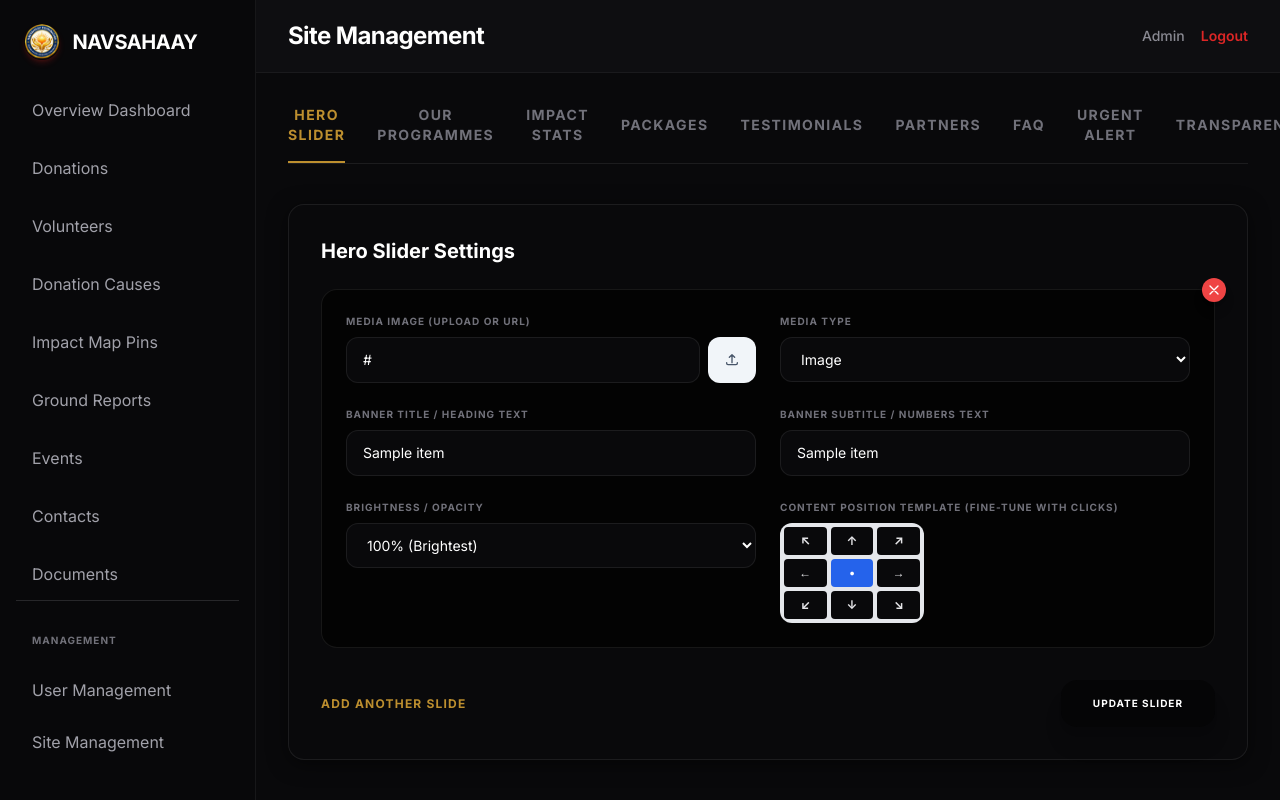
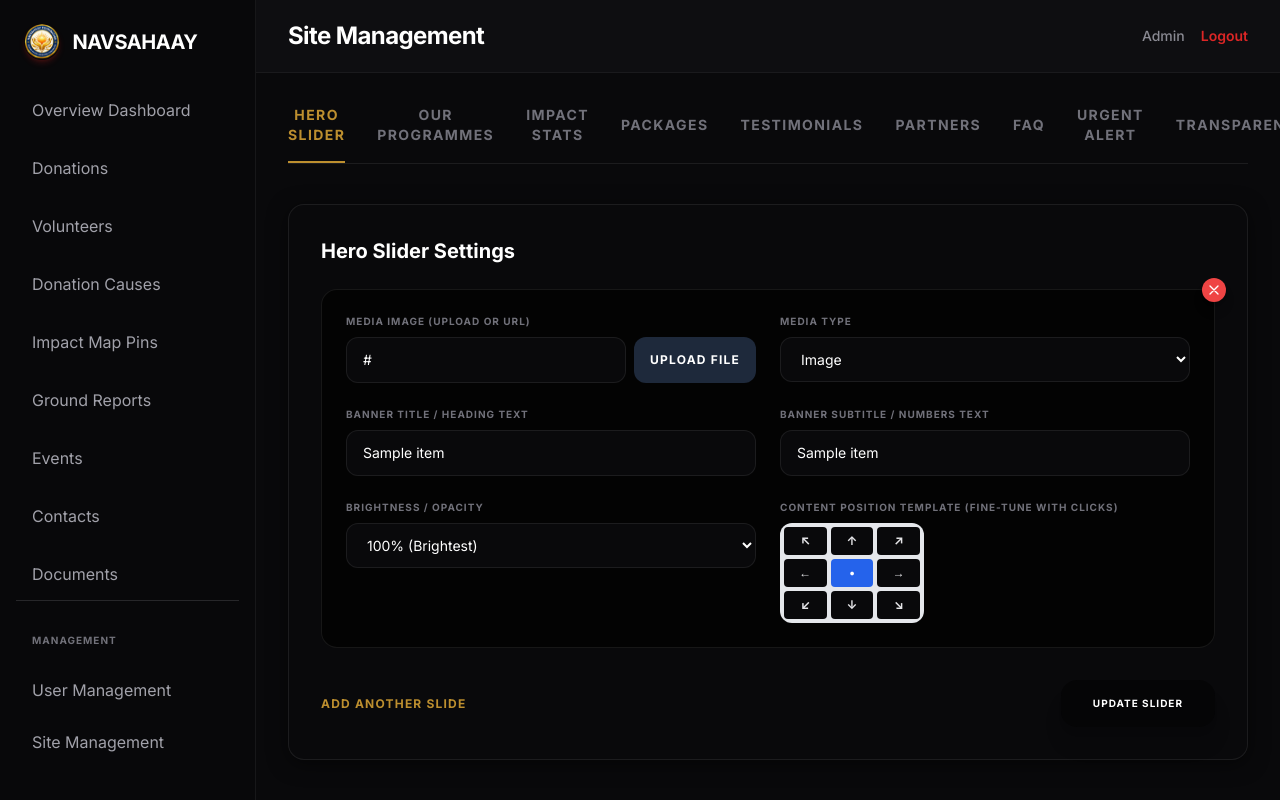
Before and after one commit to supportzingtv-create/NavSahaay, a Flask app: template app/templates/admin/settings.html in a window 1280 px wide. Shown: the top 800 px of the page. Run offline with Flask 3, Linux system fonts and the light colour scheme; the template is opened without the code that fills it: most values are stand-ins (such as "Sample title", 1, 10 or a date in 2020); data that the repository does not hold is empty; some libraries are stand-ins or nearby versions.

```diff
--- a/app/templates/admin/settings.html
+++ b/app/templates/admin/settings.html
@@ -35,9 +35,9 @@
                                 <label class="block text-[10px] font-black text-gray-400 uppercase tracking-widest mb-2">Media Image (Upload or URL)</label>
                                 <div class="flex space-x-2">
                                     <input name="url[]" value="{{ item.url }}" placeholder="https://..." class="flex-1 bg-white border border-gray-200 rounded-xl px-4 py-3 text-sm focus:ring-2 focus:ring-primary-600 outline-none">
-                                    <label class="cursor-pointer bg-slate-100 px-4 py-3 rounded-xl hover:bg-slate-200 transition-all flex items-center">
-                                        <svg class="h-4 w-4 text-slate-600" fill="none" viewBox="0 0 24 24" stroke="currentColor"><path stroke-linecap="round" stroke-linejoin="round" stroke-width="2" d="M4 16v1a2 2 0 002 2h12a2 2 0 002-2v-1m-4-8l-4-4m0 0L8 8m4-4v12"/></svg>
-                                        <input type="file" name="slide_file[]" class="hidden" onchange="uploadToCloudflare(this)">
+                                    <label class="cursor-pointer bg-slate-800 text-white px-4 py-3 rounded-xl hover:bg-black transition-all flex items-center justify-center font-bold text-xs uppercase tracking-widest min-w-[120px]">
+                                        <span>Upload File</span>
+                                        <input type="file" class="hidden" onchange="uploadToCloudflare(this)">
                                     </label>
                                 </div>
                             </div>
@@ -529,8 +529,14 @@
     <div class="p-6 bg-gray-50 rounded-2xl border border-gray-200 relative">
         <div class="grid grid-cols-1 md:grid-cols-2 gap-6">
             <div>
-                <label class="block text-[10px] font-black text-gray-400 uppercase tracking-widest mb-2">Media URL</label>
-                <input name="url[]" placeholder="https://..." class="w-full bg-white border border-gray-200 rounded-xl px-4 py-3 text-sm focus:ring-2 focus:ring-primary-600 outline-none">
+                <label class="block text-[10px] font-black text-gray-400 uppercase tracking-widest mb-2">Media Image (Upload or URL)</label>
+                <div class="flex space-x-2">
+                    <input name="url[]" placeholder="https://..." class="flex-1 bg-white border border-gray-200 rounded-xl px-4 py-3 text-sm focus:ring-2 focus:ring-primary-600 outline-none">
+                    <label class="cursor-pointer bg-slate-800 text-white px-4 py-3 rounded-xl hover:bg-black transition-all flex items-center justify-center font-bold text-xs uppercase tracking-widest min-w-[120px]">
+                        <span>Upload File</span>
+                        <input type="file" class="hidden" onchange="uploadToCloudflare(this)">
+                    </label>
+                </div>
             </div>
             <div>
                 <label class="block text-[10px] font-black text-gray-400 uppercase tracking-widest mb-2">Media Type</label>
```
